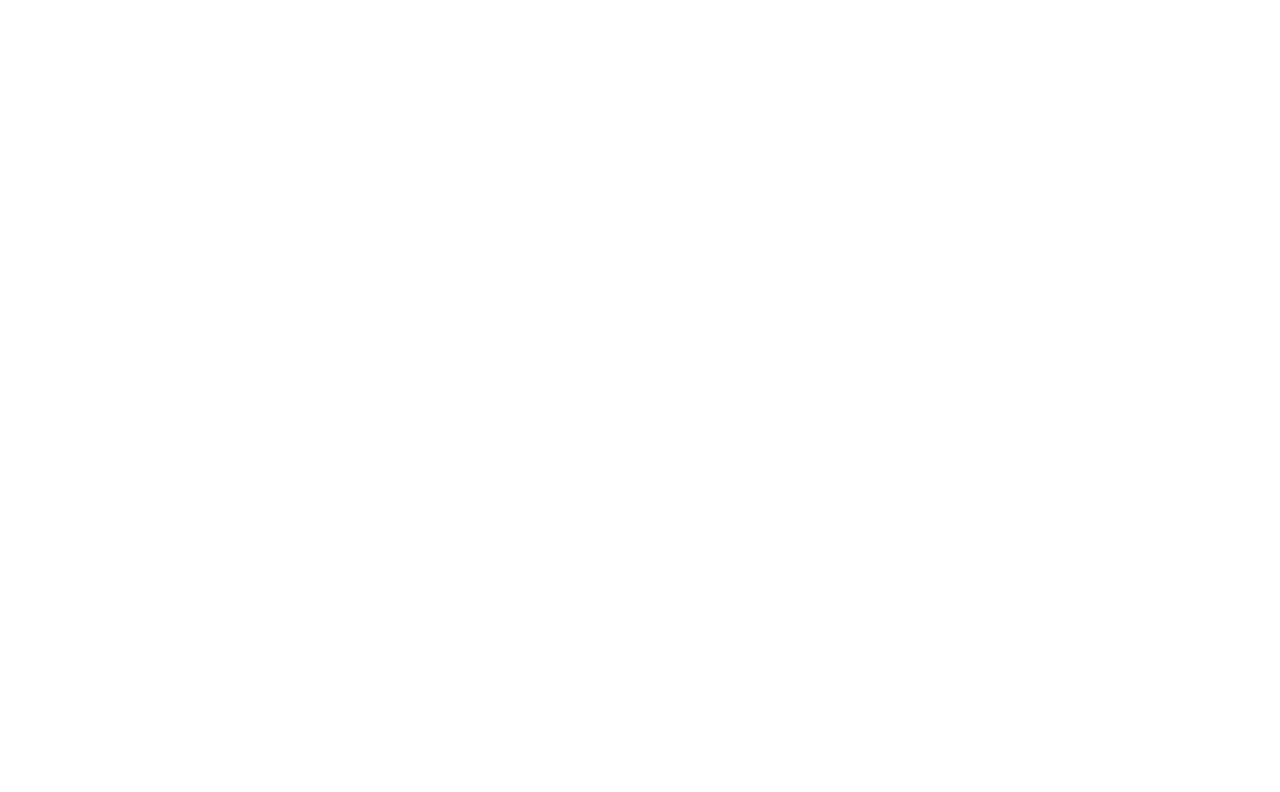
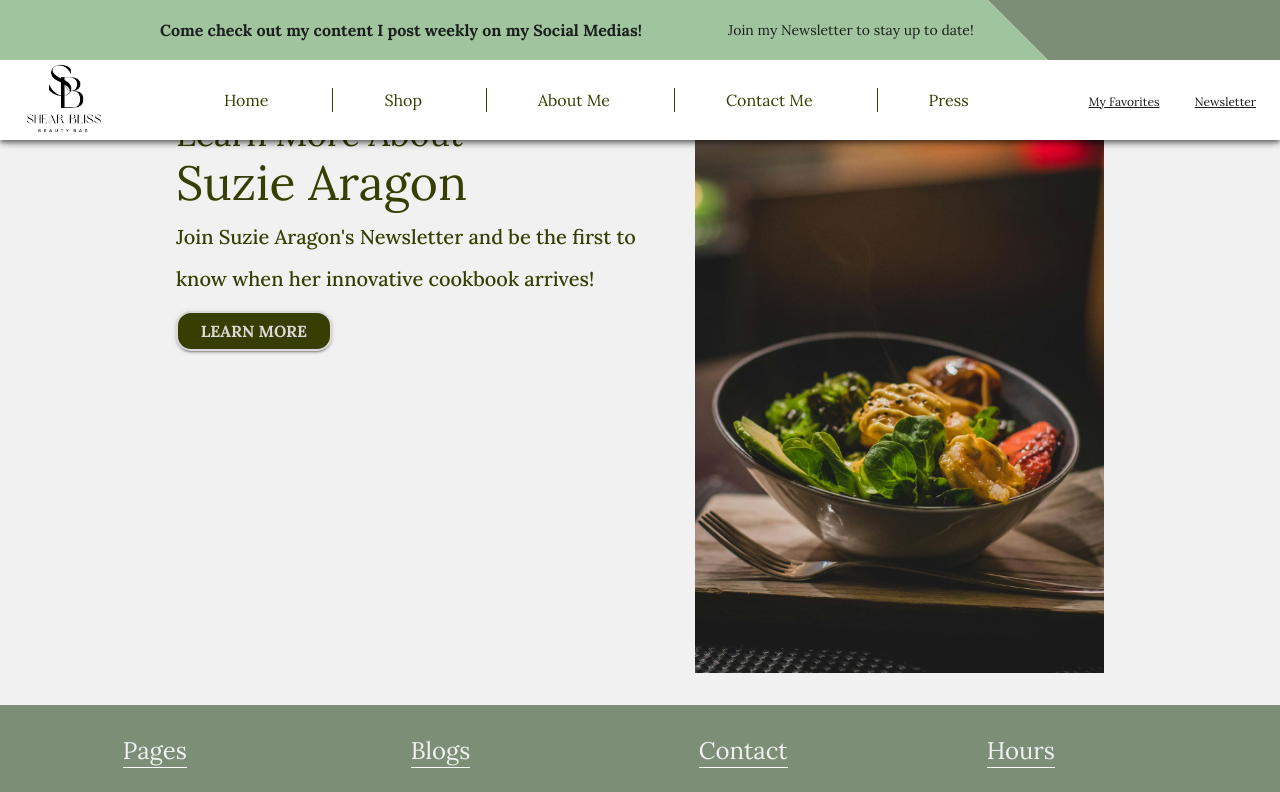
Before and after one commit to jamesdev4you/slim-and-savory, a React (Create React App) app: page /aboutme in a window 1280 px wide. Before the commit this address had no page. Shown: the top 792 px of the page. Built offline with nearby package versions, Linux system fonts and the light colour scheme; some icons are missing.

Commit message:
small changes in app

```diff
--- a/src/App.js
+++ b/src/App.js
@@ -3,6 +3,9 @@ import React from "react";
 import { Routes, Route } from "react-router-dom";
 import Home from "./PageComponents/Home/home.js";
 import Shop from "./PageComponents/Shop/shop.js";
+import AboutMe from "./PageComponents/AboutMe/aboutme.js";
+import Press from "./PageComponents/Press/press.js";
+import ContactMe from "./PageComponents/ContactMe/contactme.js";
 import NavBar from "./PageComponents/NavBar/navbar.js";
 import Birds from "./Fonts/birds.ttf";
 
@@ -49,6 +52,9 @@ function App() {
         <Route path="/" element={<NavBar />} color="secondary">
           <Route path="/" element={<Home />} />
           <Route path="/shop" element={<Shop />} />
+          <Route path="/aboutme" element={<AboutMe />} />
+          <Route path="/contactme" element={<ContactMe />} />
+          <Route path="/press" element={<Press />} />
         </Route>
       </Routes>
     </ThemeProvider>
--- /dev/null
+++ b/src/PageComponents/AboutMe/aboutheader.js
@@ -0,0 +1,96 @@
+import React from "react";
+import { Typography, Box, Button } from "@mui/material";
+import FacebookIcon from "@mui/icons-material/Facebook";
+import LinkedInIcon from "@mui/icons-material/LinkedIn";
+import YouTubeIcon from "@mui/icons-material/YouTube";
+import InstagramIcon from "@mui/icons-material/Instagram";
+import food1 from "../assets/food1.jpg";
+
+const aboutheader = () => {
+  return (
+    <Box
+      sx={{
+        width: "100%",
+        Height: "90vh",
+        display: "flex",
+        justifyContent: "center",
+        paddingTop: "64px",
+      }}
+    >
+      <Box
+        sx={{
+          width: "80%",
+          height: "80vh",
+          display: "flex",
+          alignItems: "center",
+          justifyContent: "space-between",
+          padding: "0em 3em",
+        }}
+      >
+        <Box
+          sx={{
+            width: "70%",
+            padding: "3em 0em",
+            height: { xl: "90%", md: "100%" },
+            display: "flex",
+            flexDirection: "column",
+            alignItems: "start",
+            justifyContent: "start",
+          }}
+        >
+          <Typography variant="h4" sx={{ color: "primary.dark" }}>
+            Learn More About
+          </Typography>
+          <Typography variant="h3" sx={{ color: "primary.dark" }}>
+            Suzie Aragon
+          </Typography>
+          <Typography
+            variant="h6"
+            sx={{ marginTop: "10px", color: "primary.dark" }}
+          >
+            Join Suzie Aragon's Newsletter and be the first to
+          </Typography>
+          <Typography
+            variant="h6"
+            sx={{ marginTop: "10px", color: "primary.dark" }}
+          >
+            know when her innovative cookbook arrives!
+          </Typography>
+
+          <Button
+            variant="contained"
+            sx={{
+              width: { xl: "30%", md: "30%" },
+              height: "40px",
+              fontSize: { xl: "1em", md: "1em" },
+              backgroundColor: "#373e02",
+              borderRadius: "15px",
+              color: "#d9d9d9", // Dark Green text
+              border: "2px solid #d9d9d9", // Dark Green border
+              fontWeight: "bold",
+              "&:hover": {
+                color: "primary.light",
+                borderWidth: "2px",
+                borderStyle: "solid",
+                borderColor: "primary.light", // Optional: subtle hover effect
+              },
+              marginTop: { xl: "1em", md: "1em" },
+            }}
+          >
+            Learn More
+          </Button>
+        </Box>
+        <Box
+          sx={{
+            width: "40vw",
+            height: "90%",
+            backgroundImage: `url(${food1})`,
+            backgroundSize: "cover",
+            backgroundPosition: "center",
+          }}
+        />
+      </Box>
+    </Box>
+  );
+};
+export default aboutheader;
--- a/src/PageComponents/AboutMe/aboutme.js
+++ b/src/PageComponents/AboutMe/aboutme.js
@@ -1,6 +1,7 @@
 import React from "react";
 import NavBar from "../NavBar/navbar.js";
 import Footer from "../Footer/footer.js";
+import AboutHeader from "../AboutMe/aboutheader.js";
 import { Box } from "@mui/material";
 
 const aboutme = () => {
@@ -14,6 +15,7 @@ const aboutme = () => {
           backgroundColor: "secondary.main",
         }}
       />
+      <AboutHeader />
       <Footer />
     </div>
   );
```
